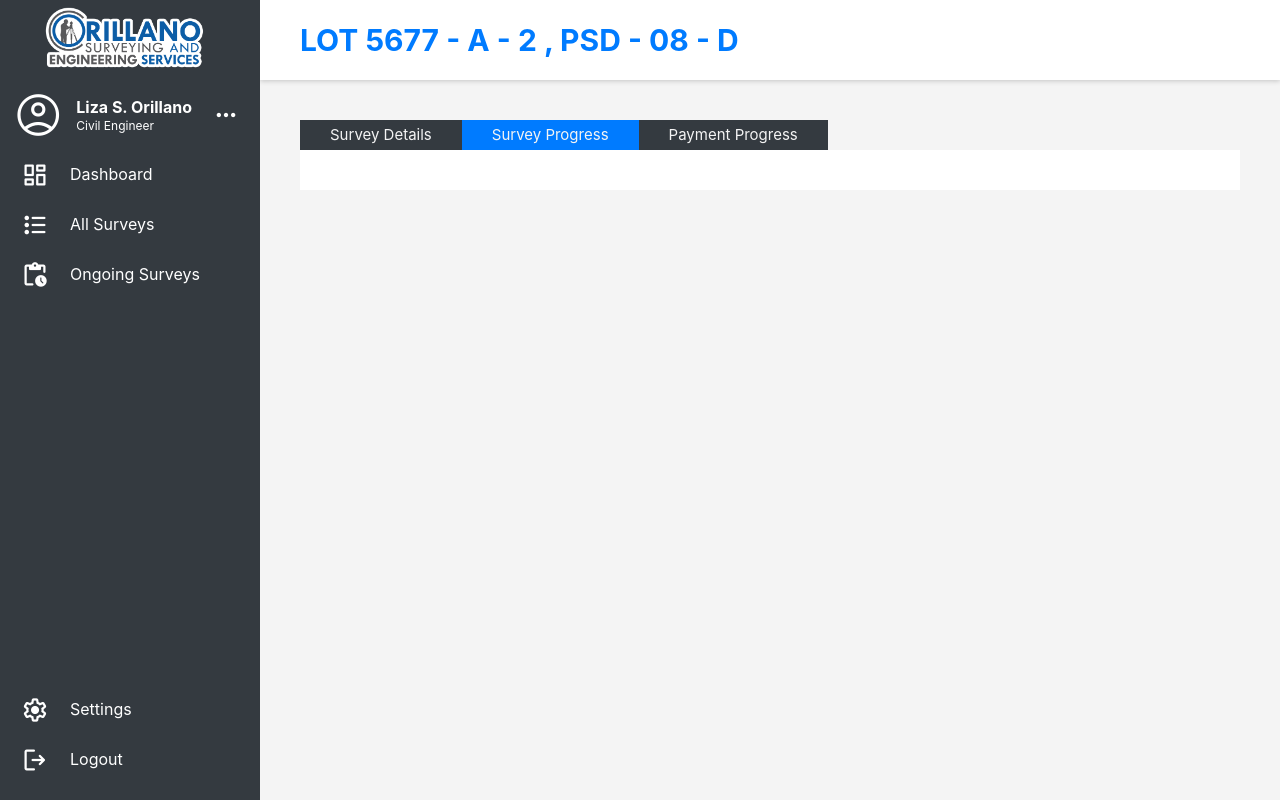
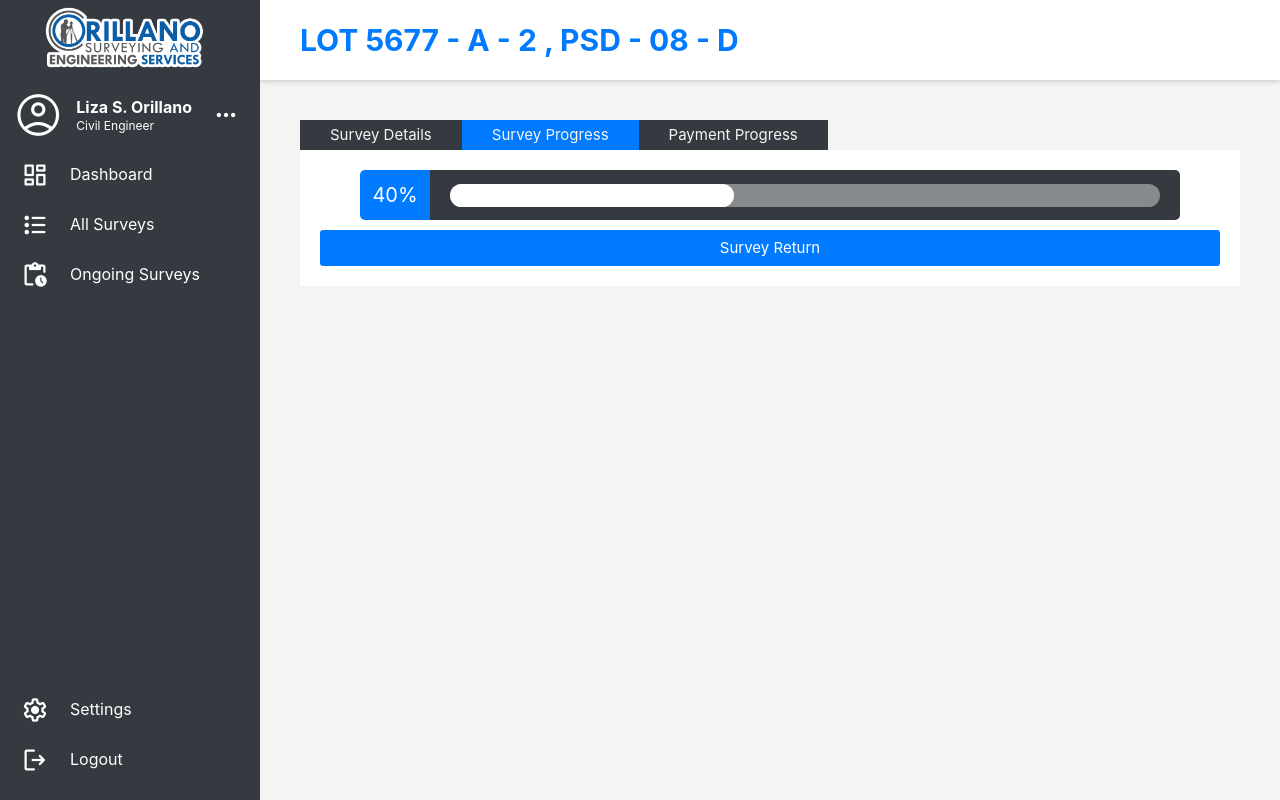
Before and after one commit to raphael12346/Project-Management-System, a Vue app in the folder Project Management System/: page /surveyprogress in a window 1280 px wide. Built offline with nearby package versions, Linux system fonts and the light colour scheme.

Commit message:
Update SurveyProgressComponents.vue

```diff
--- a/Project Management System/src/components/SurveyProgressComponents.vue
+++ b/Project Management System/src/components/SurveyProgressComponents.vue
@@ -40,9 +40,30 @@ methods: {
             </div>
         </div>
         <div class="main-panel">
+            <div class="progress-bar-panel">
+                <div class="progress-bar-indicator">
+                    <span>40%</span>
+                </div>
+                <div class="progress-bar">
+                    <div class="progress-blue-bar">
+                        <div class="progress-white-bar">
+                        </div>
+                    </div>
+                </div>
+            </div>
+            <div class="progress-popup-message">
+
+            </div>
+            <div class="survey-return-panel">
+                <div class="panel-titles">
+                    <span>Survey Return</span>
+                </div>
+                <div class="panel-tables">
+
+                </div>
+            </div>
 
         </div>
-
     </div>
 </template>
 <style>
@@ -120,4 +141,63 @@ body{
     flex-direction: column;
     padding: 20px;
 }
+
+.progress-bar-panel{
+    display: grid;
+    grid-template-columns: auto 1fr;
+    width: 100%;
+    height: 50px;
+    padding: 0 40px;
+}
+
+.progress-bar-indicator{
+    background-color: #007BFF;
+    color: white;
+    border-radius: 5px 0 0 5px;
+    font-size: 20px;
+    display: flex;
+    align-items: center;
+    justify-content: center;
+    width: 70px;
+    height: 100%;
+}
+
+.progress-bar{
+    background-color:#343A40;
+    height: 100%;
+    width: 100%;
+    border-radius: 0 5px 5px 0;
+    display: flex;
+    align-items: center;
+    padding: 0 20px;
+}
+
+.progress-white-bar{
+    background-color:white;
+    height: 23px;
+    border-radius: 20px;
+    width: 40%;
+}
+.progress-blue-bar{
+    background-color:rgba(255, 255, 255, 0.402);
+    height: 23px;
+    border-radius: 20px;
+    width: 100%;
+}
+
+.survey-return-panel{
+    padding-top: 10px;
+}
+
+.panel-titles{
+    background-color: #007BFF;
+    color: white;
+    display: flex;
+    align-items: center;
+    justify-content: center;
+    width: 100%;
+    border-radius: 3px;
+    height: 36px;
+}
+
 </style>
```
